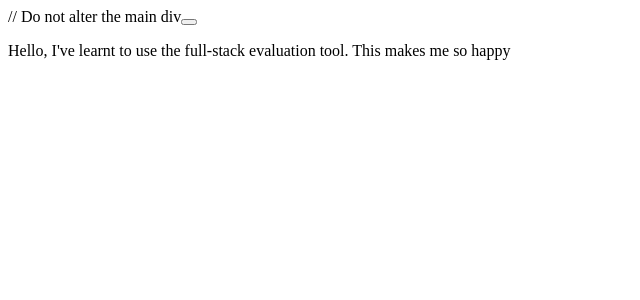
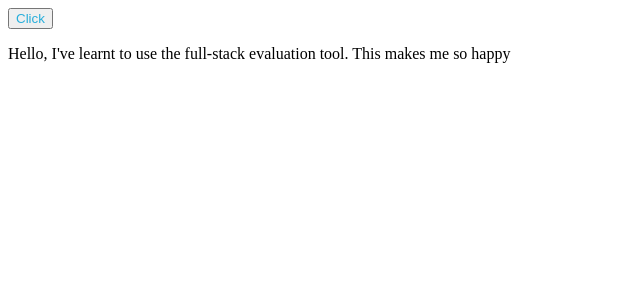
Before and after one commit to kavita2913/Button-Action-with-Functional-Component---Building-a-First-Custom-Functional-Com---epg7e2ps7eao, a React app: page / in a window 1280 px wide. Shown: the top 300 px of the page, without its empty margins (0-640 px from the left). Built offline with nearby package versions, Linux system fonts and the light colour scheme.

Commit message:
Update App.js

```diff
--- a/src/components/App.js
+++ b/src/components/App.js
@@ -4,8 +4,8 @@ import "./../styles/App.css";
 function App() {
   return (
     <div id="main">
-      // Do not alter the main div
-    <button id= "click"></button>
+
+    <button id= "click">Click</button>
     <p id = "para">Hello, I've learnt to use the full-stack evaluation tool. This makes me so happy
 </p>
     </div>
```
